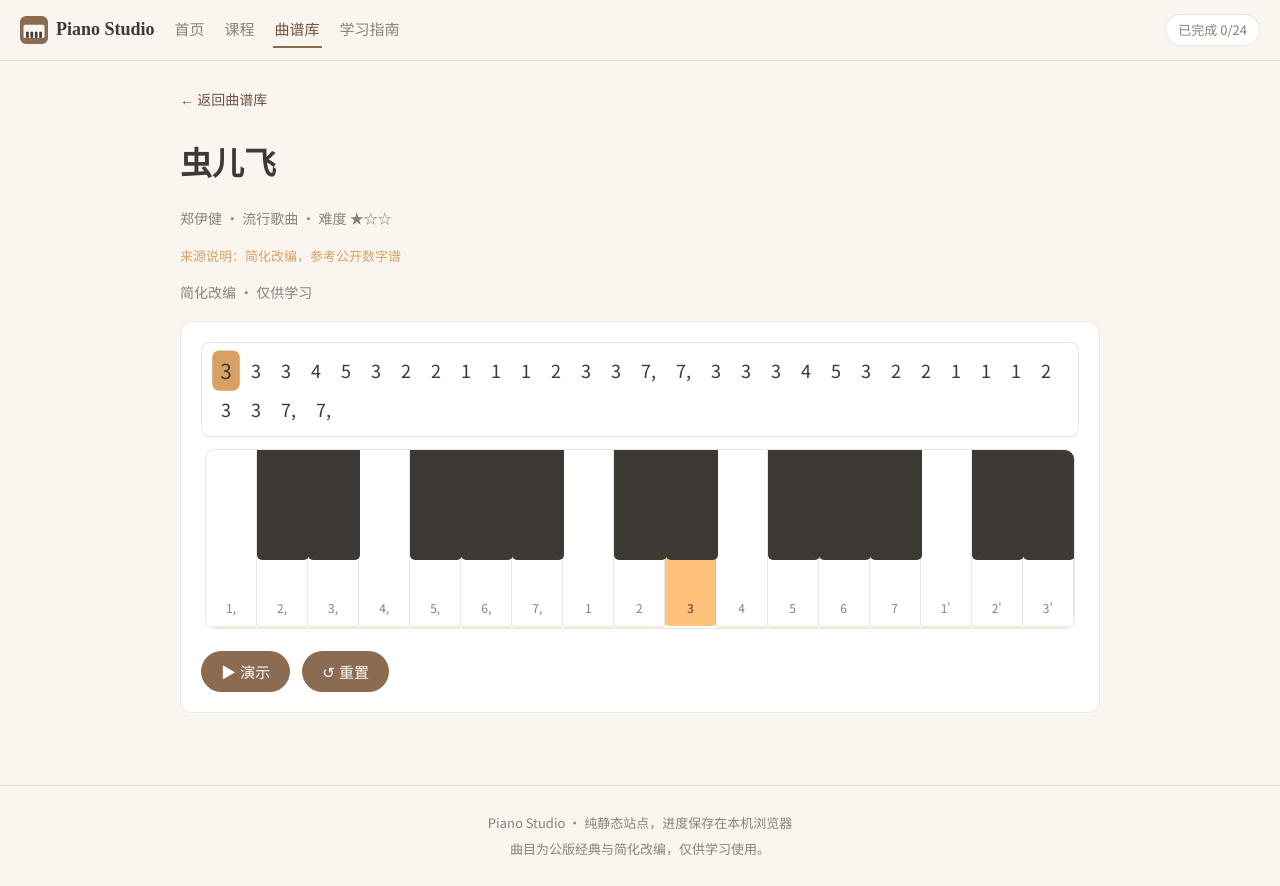
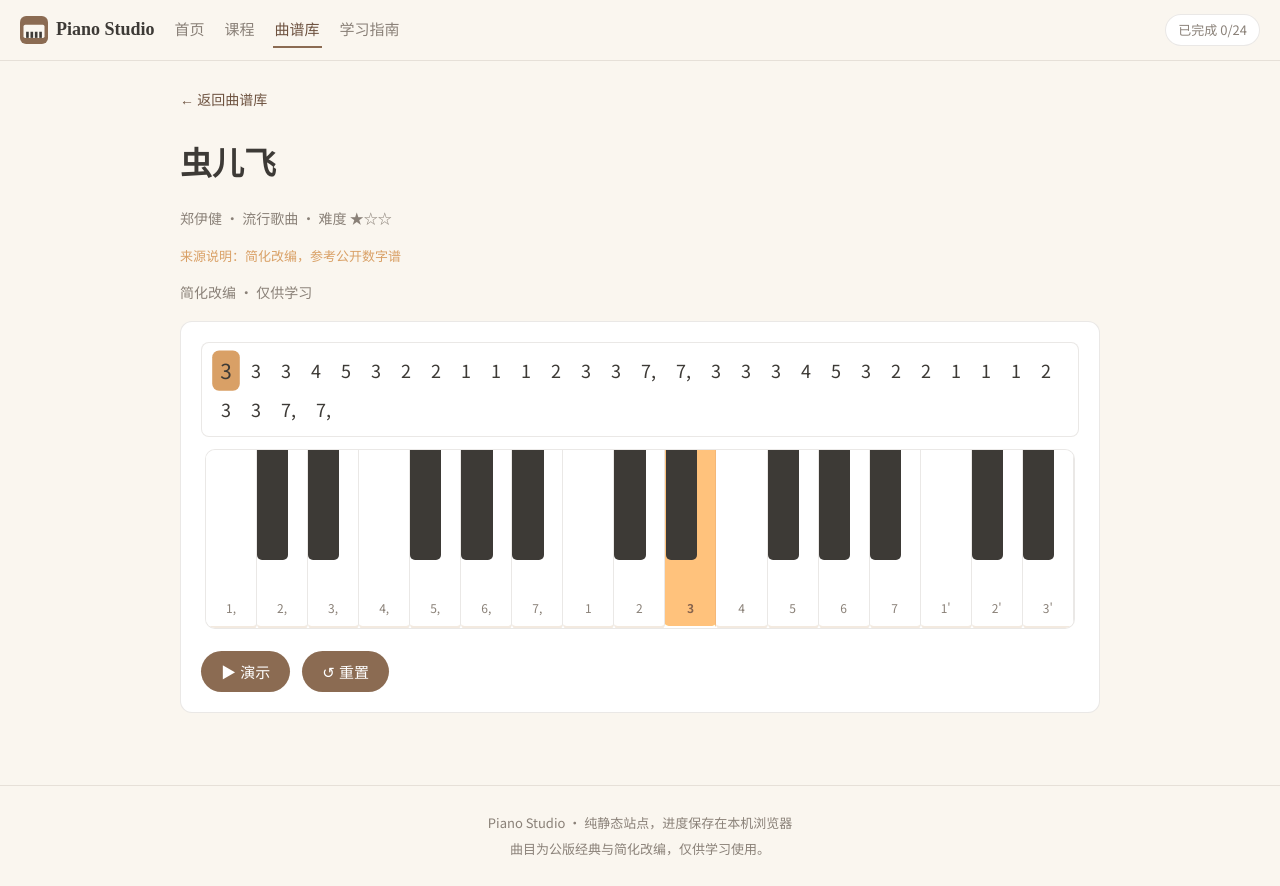
Before and after one commit to ZC040315/piano-studio, a React (Vite) app in the folder piano-studio/: page /scores/score-01 in a window 1280 px wide. Built offline with nearby package versions, Linux system fonts and the light colour scheme.

Commit message:
fix: keep virtual piano black keys from covering adjacent white keys

```diff
--- a/piano-studio/src/styles/components.css
+++ b/piano-studio/src/styles/components.css
@@ -29,7 +29,7 @@
 .piano-key.black {
   position: absolute;
   top: 0;
-  width: 6%;
+  width: 3.6%;
   height: 110px;
   background: var(--ink);
   border-radius: 0 0 5px 5px;
```
